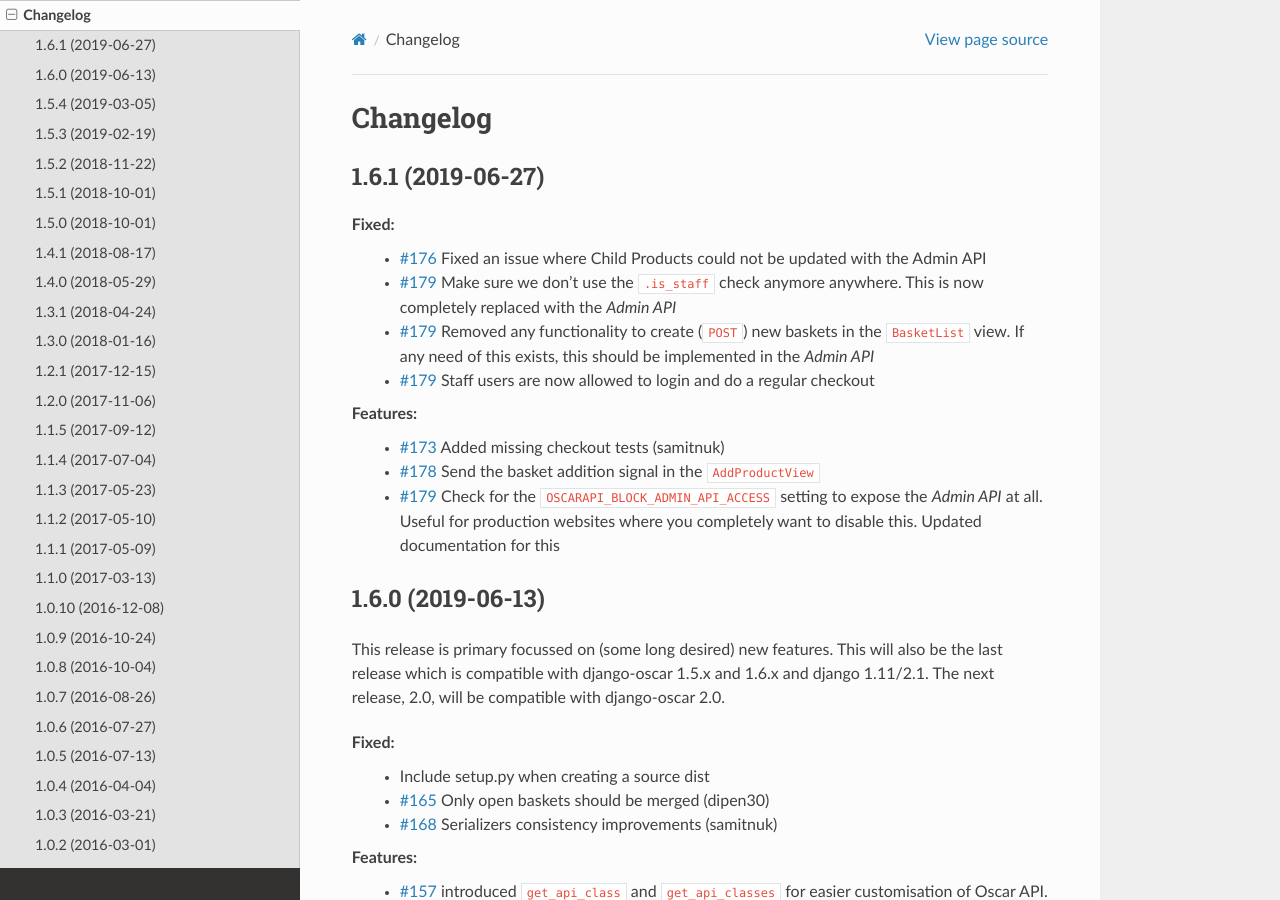
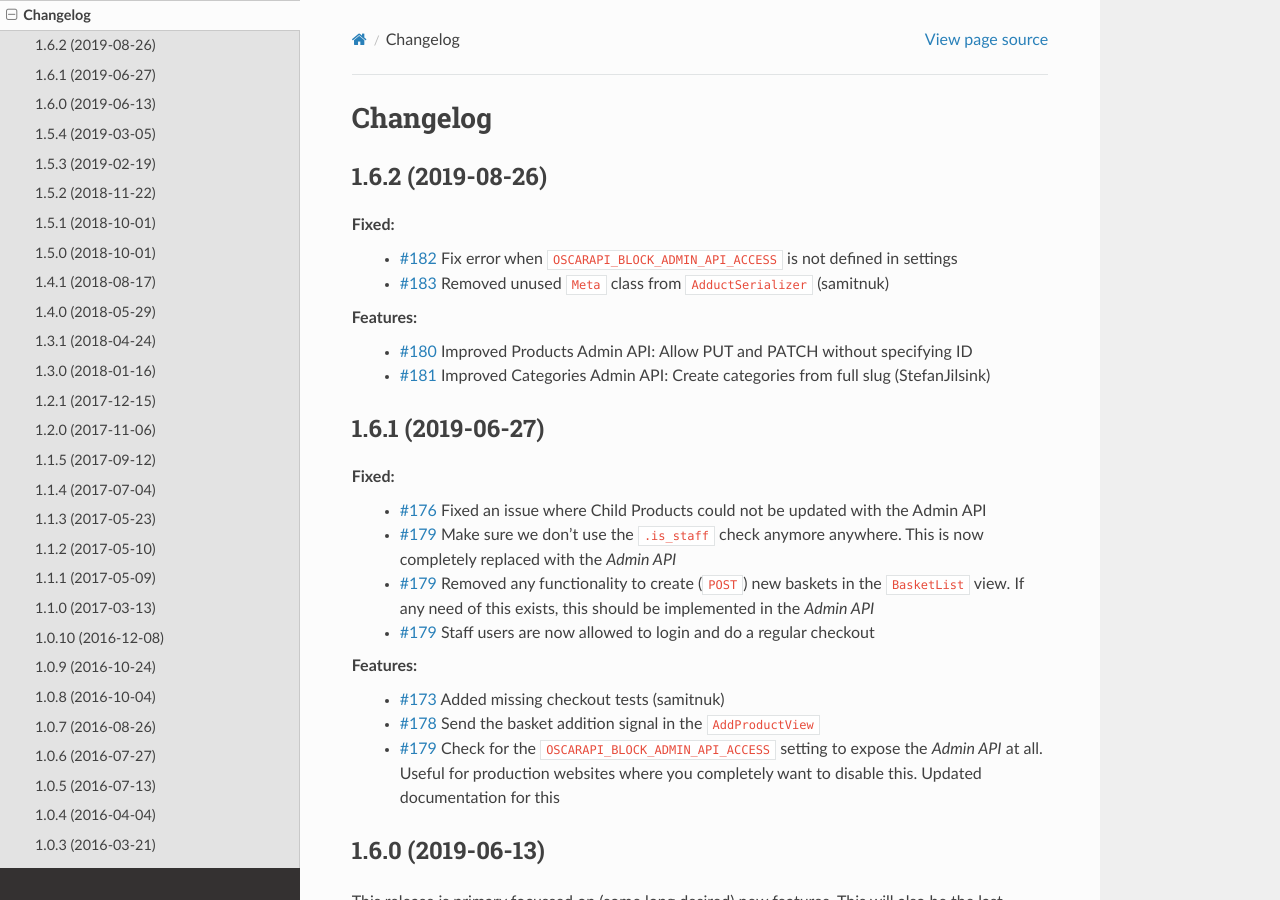
Before and after one commit to django-oscar/django-oscar-api, a Sphinx documentation site: the page built from docs/source/changelog.rst, in a window 1280 px wide and 900 px high. Built offline with Sphinx 7.4.7 and the Read the Docs theme 2.0.0, drawn with Linux system fonts in a browser that asks for light colours.

Commit message:
Prepare for release 1.6.2

```diff
--- a/docs/source/changelog.rst
+++ b/docs/source/changelog.rst
@@ -2,7 +2,18 @@
 Changelog
 =========
 
-1.6.1  (2019-06-27)
+1.6.2 (2019-08-26)
+-------------------
+Fixed:
+ * `#182 <https://github.com/django-oscar/django-oscar-api/pull/182>`_ Fix error when ``OSCARAPI_BLOCK_ADMIN_API_ACCESS`` is not defined in settings
+ * `#183 <https://github.com/django-oscar/django-oscar-api/pull/183>`_ Removed unused ``Meta`` class from ``AdductSerializer`` (samitnuk)
+
+Features:
+ * `#180 <https://github.com/django-oscar/django-oscar-api/pull/180>`_ Improved Products Admin API: Allow PUT and PATCH without specifying ID
+ * `#181 <https://github.com/django-oscar/django-oscar-api/pull/181>`_ Improved Categories Admin API: Create categories from full slug (StefanJilsink)
+
+
+1.6.1 (2019-06-27)
 -------------------
 Fixed:
  * `#176 <https://github.com/django-oscar/django-oscar-api/pull/176>`_ Fixed an issue where Child Products could not be updated with the Admin API
@@ -15,7 +26,7 @@ Features:
  * `#178 <https://github.com/django-oscar/django-oscar-api/pull/178>`_ Send the basket addition signal in the ``AddProductView``
  * `#179 <https://github.com/django-oscar/django-oscar-api/pull/179>`_ Check for the ``OSCARAPI_BLOCK_ADMIN_API_ACCESS`` setting to expose the *Admin API* at all. Useful for production websites where you completely want to disable this. Updated documentation for this
 
-1.6.0  (2019-06-13)
+1.6.0 (2019-06-13)
 -------------------
 This release is primary focussed on (some long desired) new features. This will also be the last release which is compatible with django-oscar 1.5.x and 1.6.x and django 1.11/2.1. The next release, 2.0,  will be compatible with django-oscar 2.0.
 
--- a/setup.py
+++ b/setup.py
@@ -1,6 +1,6 @@
 from setuptools import find_packages, setup
 
-__version__ = "1.6.1"
+__version__ = "1.6.2"
 
 
 setup(
```
